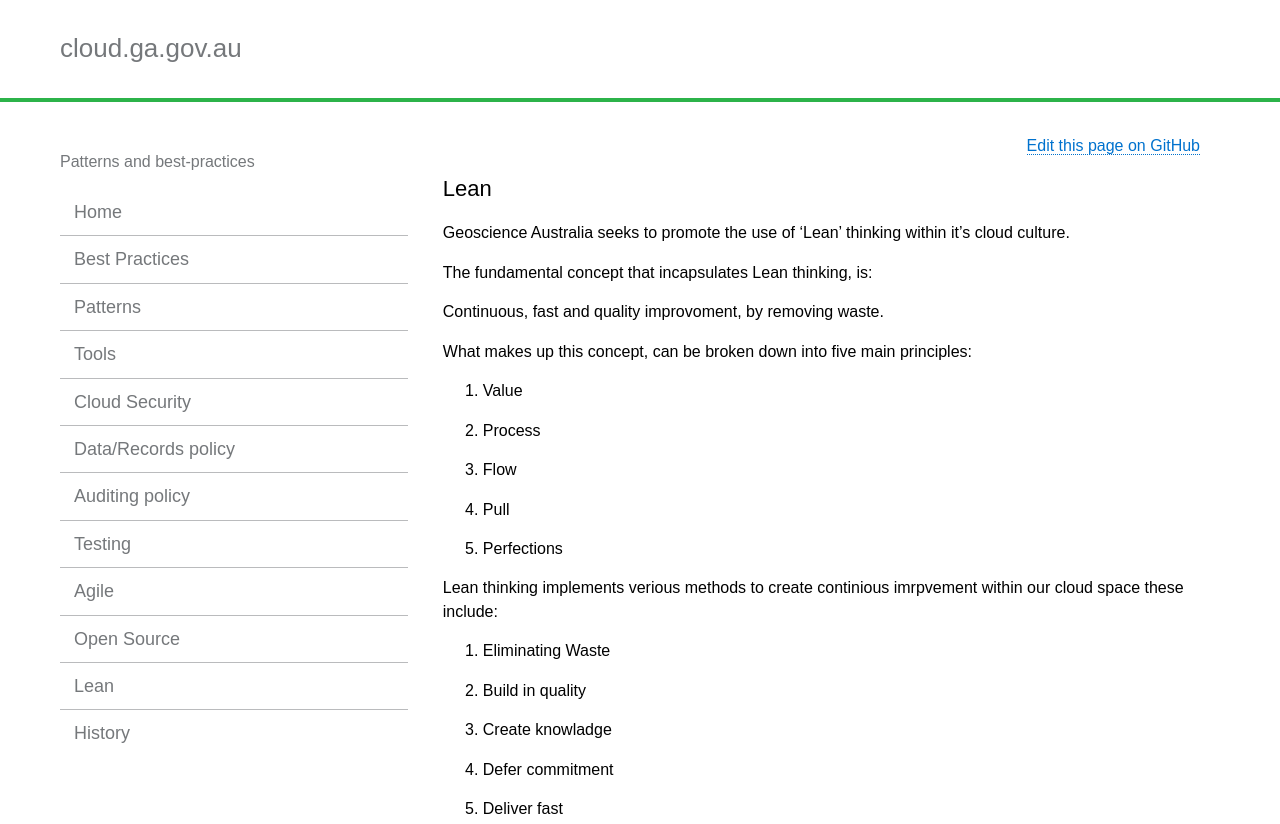
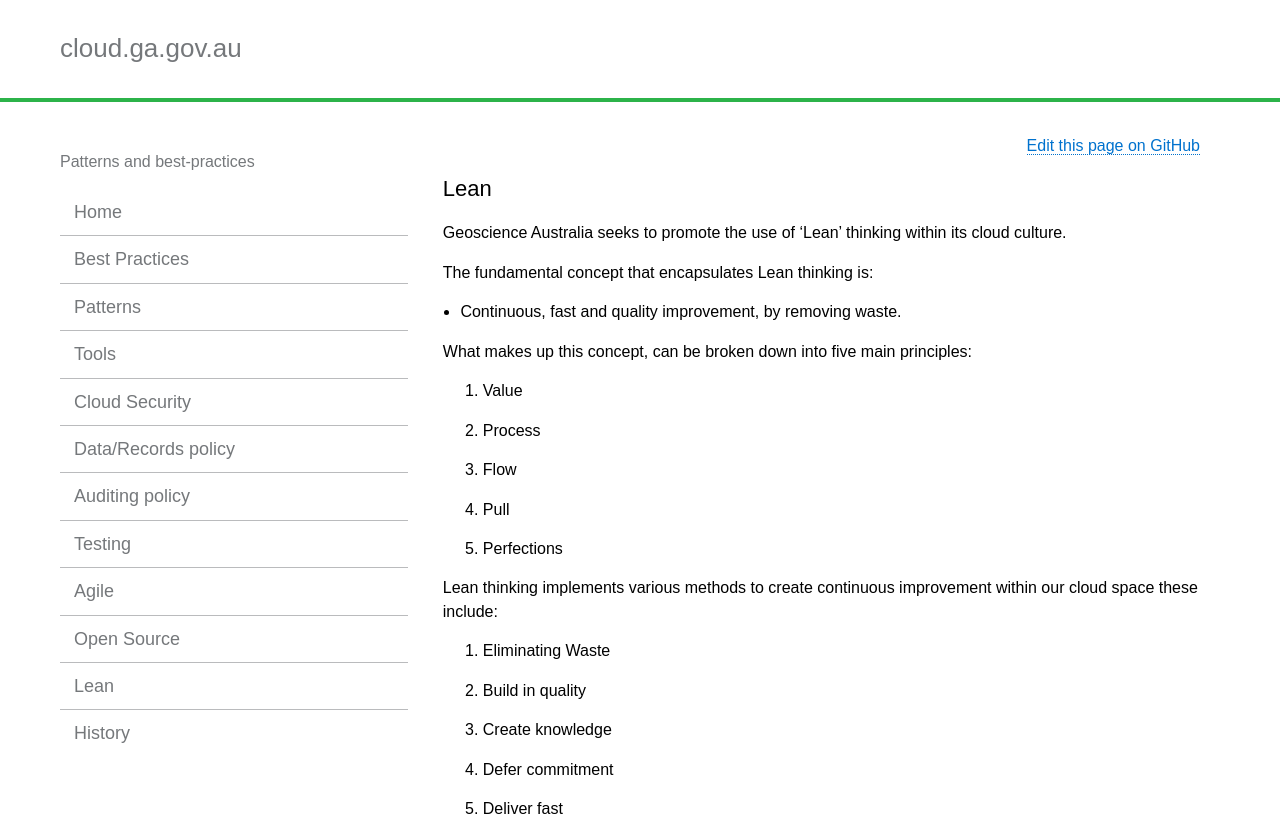
Before and after one commit to GeoscienceAustralia/cloud, a Jekyll site: the page built from docs/_pages/lean_index.md, in a window 1280 px wide. Shown: the top 824 px of the page. Built offline with Jekyll 4.4.1, drawn with Linux system fonts in a browser that asks for light colours.

Commit message:
Update lean_index.md

```diff
--- a/docs/_pages/lean_index.md
+++ b/docs/_pages/lean_index.md
@@ -4,26 +4,26 @@ layout: page
 permalink: lean_index.html
 ---
 
-Geoscience Australia seeks to promote the use of 'Lean' thinking within it's cloud culture.
+Geoscience Australia seeks to promote the use of 'Lean' thinking within its cloud culture.
 
-The fundamental concept that incapsulates Lean thinking, is:
+The fundamental concept that encapsulates Lean thinking is:
 
-Continuous, fast and quality improvoment, by removing waste.
+* Continuous, fast and quality improvement, by removing waste.
 
 What makes up this concept, can be broken down into five main principles:
 
-  1. Value
-  2. Process
-  3. Flow
-  4. Pull
-  5. Perfections
+1.	Value
+2.	Process
+3.	Flow
+4.	Pull
+5.	Perfections
 
-Lean thinking implements verious methods to create continious imrpvement within our cloud space these include:
+Lean thinking implements various methods to create continuous improvement within our cloud space these include:
 
-  1. Eliminating Waste
-  2. Build in quality
-  3. Create knowladge
-  4. Defer commitment
-  5. Deliver fast
-  6. Respect people
-  7. Optimise the whole
+1.	Eliminating Waste
+2.	Build in quality
+3.	Create knowledge
+4.	Defer commitment
+5.	Deliver fast
+6.	Respect people
+7.	Optimise the whole
```
